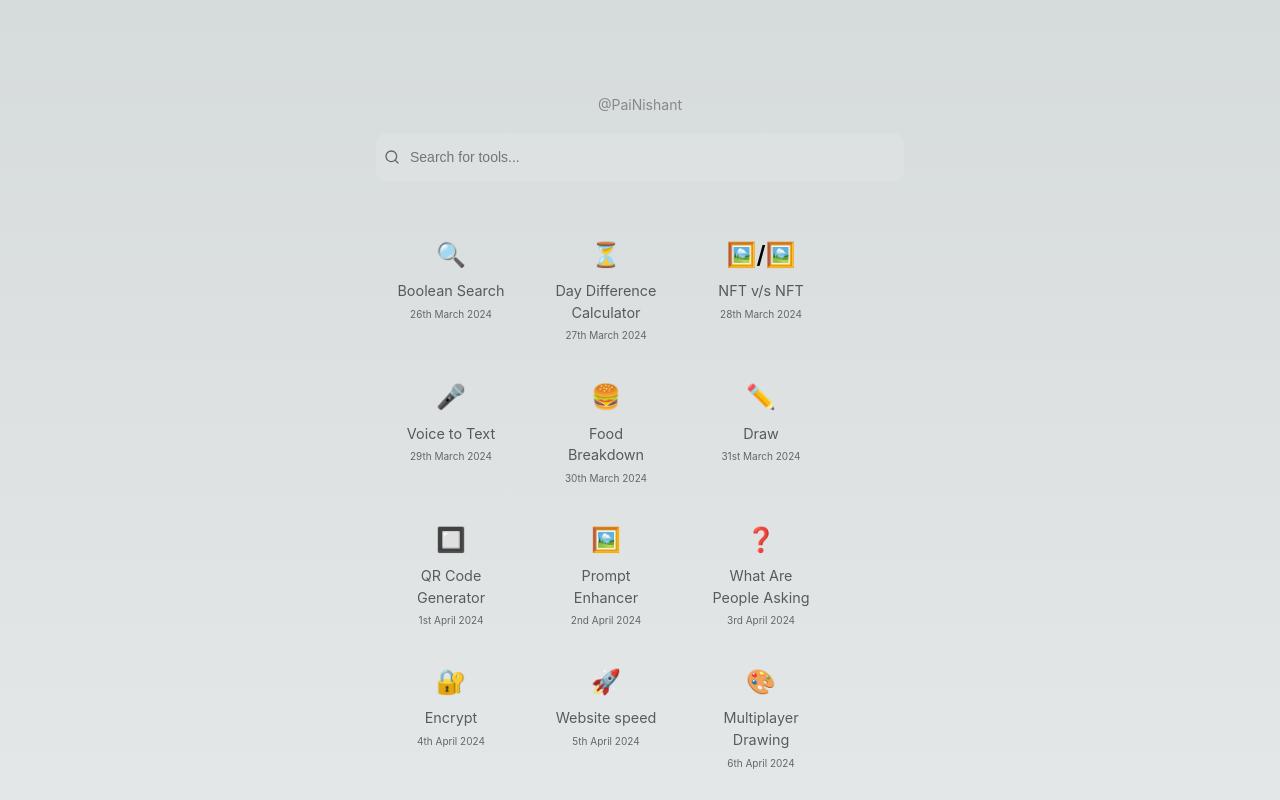
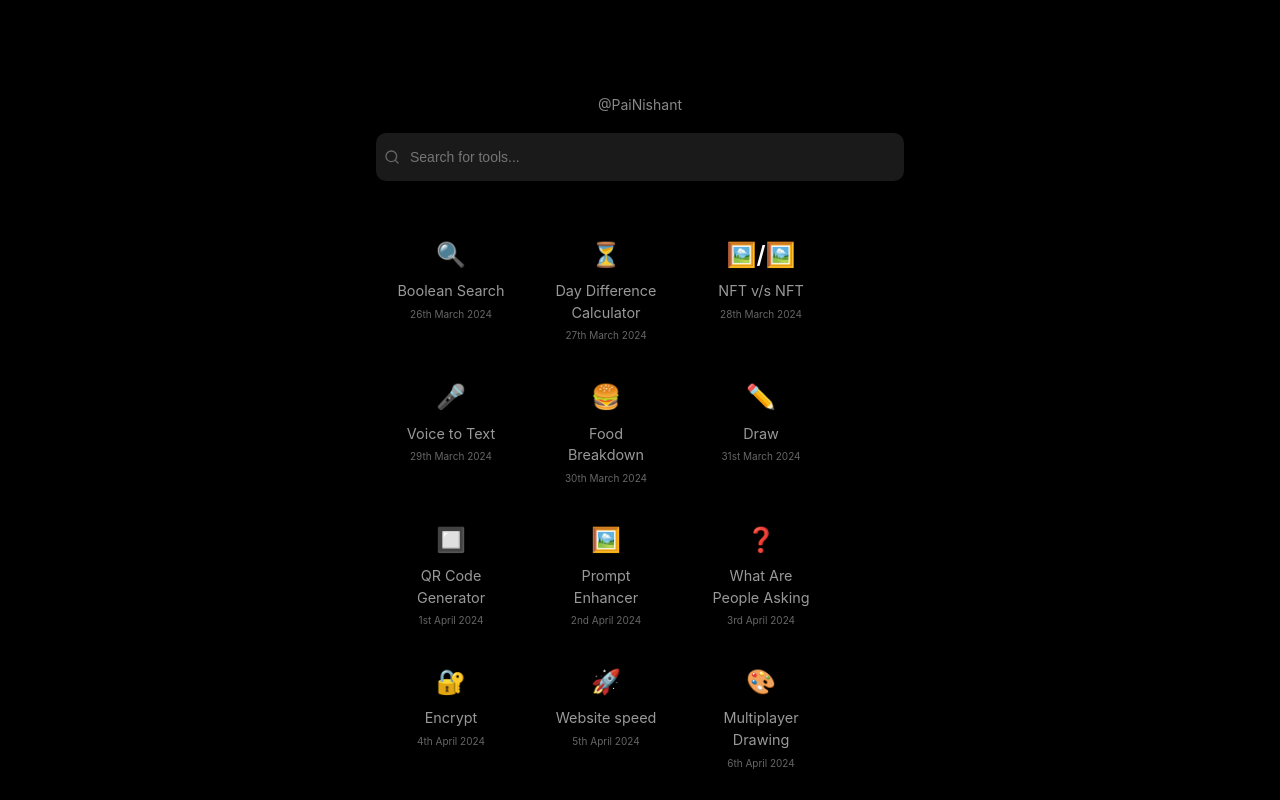
Before and after one commit to nishantrpai/tools.nishu.dev, a Next.js app: page / in a window 1280 px wide. Shown: the top 800 px of the page. Built offline with nearby package versions, Linux system fonts and the light colour scheme.

Commit message:
add matches

```diff
--- a/styles/globals.css
+++ b/styles/globals.css
@@ -7,43 +7,6 @@
 
   --font-sans: -apple-system, BlinkMacSystemFont, "Segoe UI", Roboto, Oxygen,
     Ubuntu, Cantarell, "Open Sans", "Helvetica Neue", sans-serif;
-  --foreground-rgb: 0, 0, 0;
-  --background-start-rgb: 214, 219, 220;
-  --background-end-rgb: 255, 255, 255;
-
-  --primary-glow: conic-gradient(
-    from 180deg at 50% 50%,
-    #16abff33 0deg,
-    #0885ff33 55deg,
-    #54d6ff33 120deg,
-    #0071ff33 160deg,
-    transparent 360deg
-  );
-  --secondary-glow: radial-gradient(
-    rgba(255, 255, 255, 1),
-    rgba(255, 255, 255, 0)
-  );
-
-  --tile-start-rgb: 239, 245, 249;
-  --tile-end-rgb: 228, 232, 233;
-  --tile-border: conic-gradient(
-    #00000080,
-    #00000040,
-    #00000030,
-    #00000020,
-    #00000010,
-    #00000010,
-    #00000080
-  );
-
-  --callout-rgb: 238, 240, 241;
-  --callout-border-rgb: 172, 175, 176;
-  --card-rgb: 180, 185, 188;
-  --card-border-rgb: 131, 134, 135;
-}
-
-@media (prefers-color-scheme: dark) {
-  :root {
   --foreground-rgb: 255, 255, 255;
   --background-start-rgb: 0, 0, 0;
   --background-end-rgb: 0, 0, 0;
@@ -72,7 +35,6 @@
   --callout-border-rgb: 108, 108, 108;
   --card-rgb: 100, 100, 100;
   --card-border-rgb: 200, 200, 200;
-  }
 }
 
 * {
@@ -148,7 +110,7 @@ button {
 }
 
 html {
-  color-scheme: dark;
+  color-scheme: dark !important;
 }
 
 *::-webkit-scrollbar-track {
```
Also changed, not shown: pages/lovecaster.js (+9 -1 lines). Lines whose indentation alone changed are shown as unchanged.
